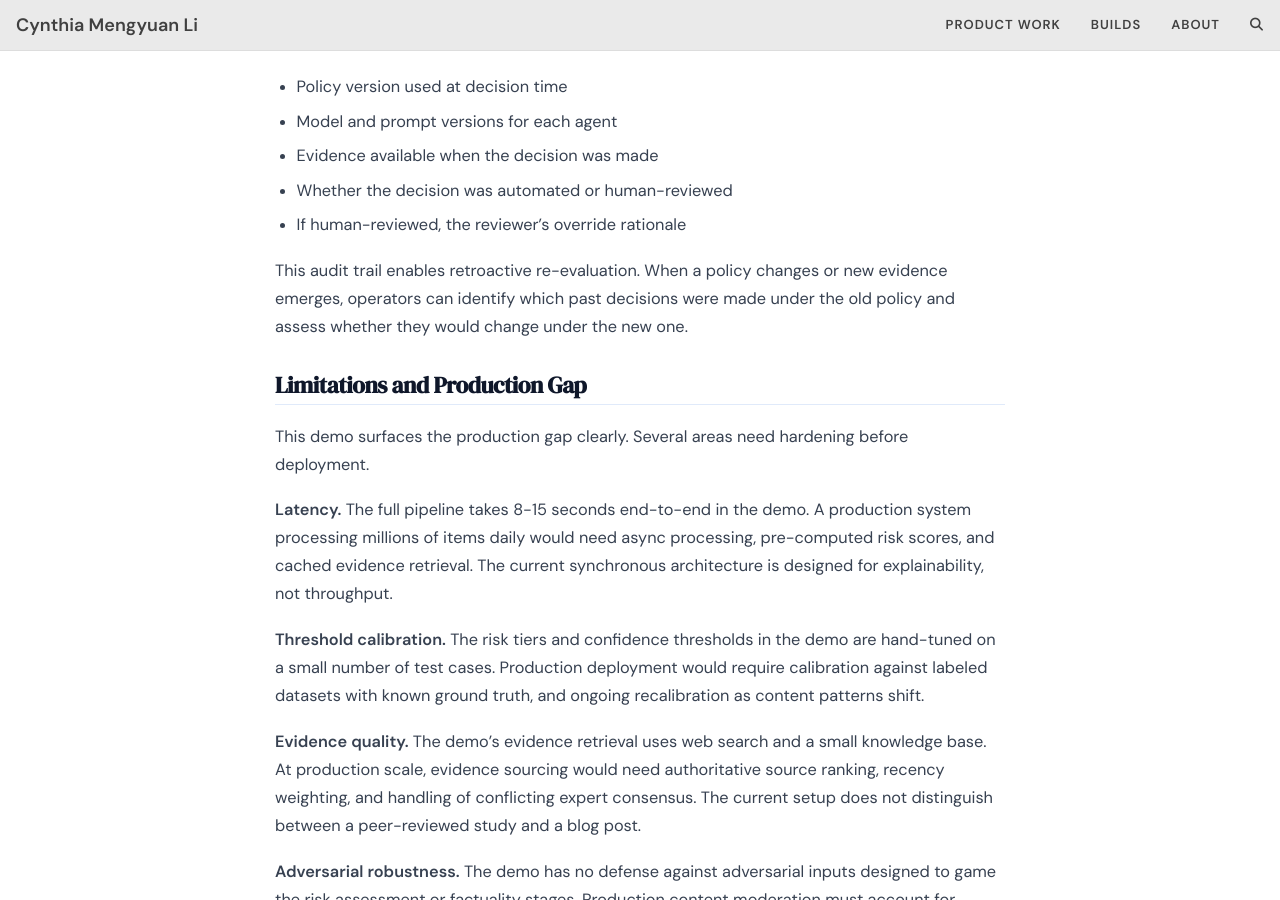
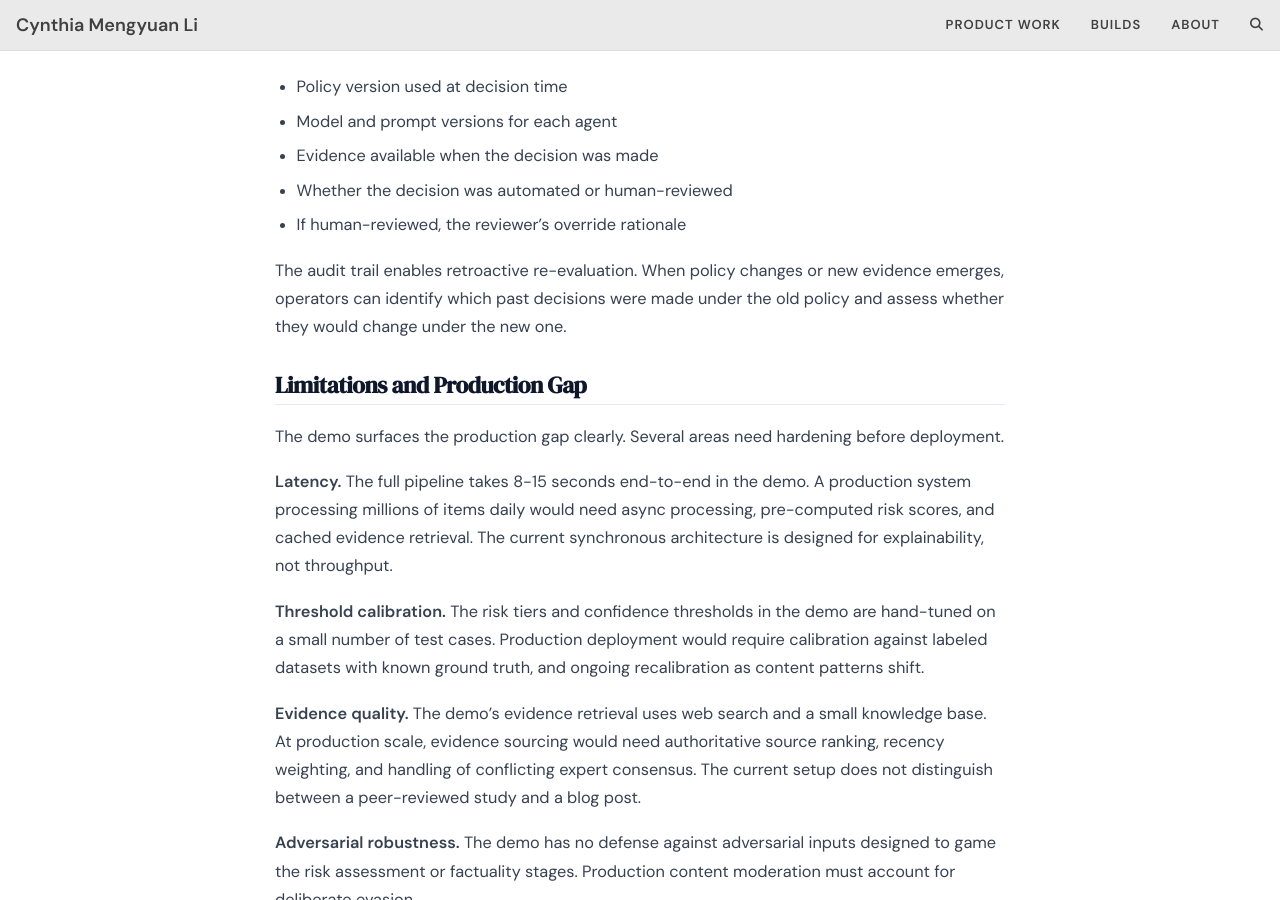
Before and after one commit to cynthialmy/cynthialmy.github.io, a Jekyll site: the page built from _posts/2026-01-27-policy-aware-factuality-assessment.md, in a window 1280 px wide and 900 px high, scrolled down 8955 px. Built offline with Jekyll 4.4.1, drawn with Linux system fonts in a browser that asks for light colours; comment, search, counter and statistics services are not loaded; some of the changed text lies outside the part shown.

Commit message:
polished

```diff
--- a/_posts/2026-01-27-policy-aware-factuality-assessment.md
+++ b/_posts/2026-01-27-policy-aware-factuality-assessment.md
@@ -17,7 +17,7 @@ The system is a design exploration, with one hypothesis to test: separating fact
 
 Content moderation has a structural constraint. A claim can be factually false yet policy-compliant (the earth is flat on most platforms). A claim can be factually true yet policy-violative (doxxing with accurate information). Systems that collapse factuality and policy into one score drift toward either over-enforcement or under-enforcement.
 
-This system keeps them separate. **AI agents propose analysis. Policy frameworks constrain actions. Humans make final calls in high-stakes cases.** The pipeline allocates compute proportional to risk: low-risk content gets fast routing, high-risk content gets deeper analysis and human review.
+The system keeps them separate. **AI agents propose analysis. Policy frameworks constrain actions. Humans make final calls in high-stakes cases.** The pipeline allocates compute proportional to risk: low-risk content gets fast routing, high-risk content gets deeper analysis and human review.
 
 ## System Flow
 
@@ -140,11 +140,11 @@ Every decision is logged with full context:
 - Whether the decision was automated or human-reviewed
 - If human-reviewed, the reviewer's override rationale
 
-This audit trail enables retroactive re-evaluation. When a policy changes or new evidence emerges, operators can identify which past decisions were made under the old policy and assess whether they would change under the new one.
+The audit trail enables retroactive re-evaluation. When policy changes or new evidence emerges, operators can identify which past decisions were made under the old policy and assess whether they would change under the new one.
 
 ## Limitations and Production Gap
 
-This demo surfaces the production gap clearly. Several areas need hardening before deployment.
+The demo surfaces the production gap clearly. Several areas need hardening before deployment.
 
 **Latency.** The full pipeline takes 8-15 seconds end-to-end in the demo. A production system processing millions of items daily would need async processing, pre-computed risk scores, and cached evidence retrieval. The current synchronous architecture is designed for explainability, not throughput.
 
```
Also changed, not shown: _posts/2026-02-06-rag-insights-limitations.md (+12 -12 lines), _posts/2026-03-21-ai-agent-from-api-call-to-system.md (+11 -11 lines).
